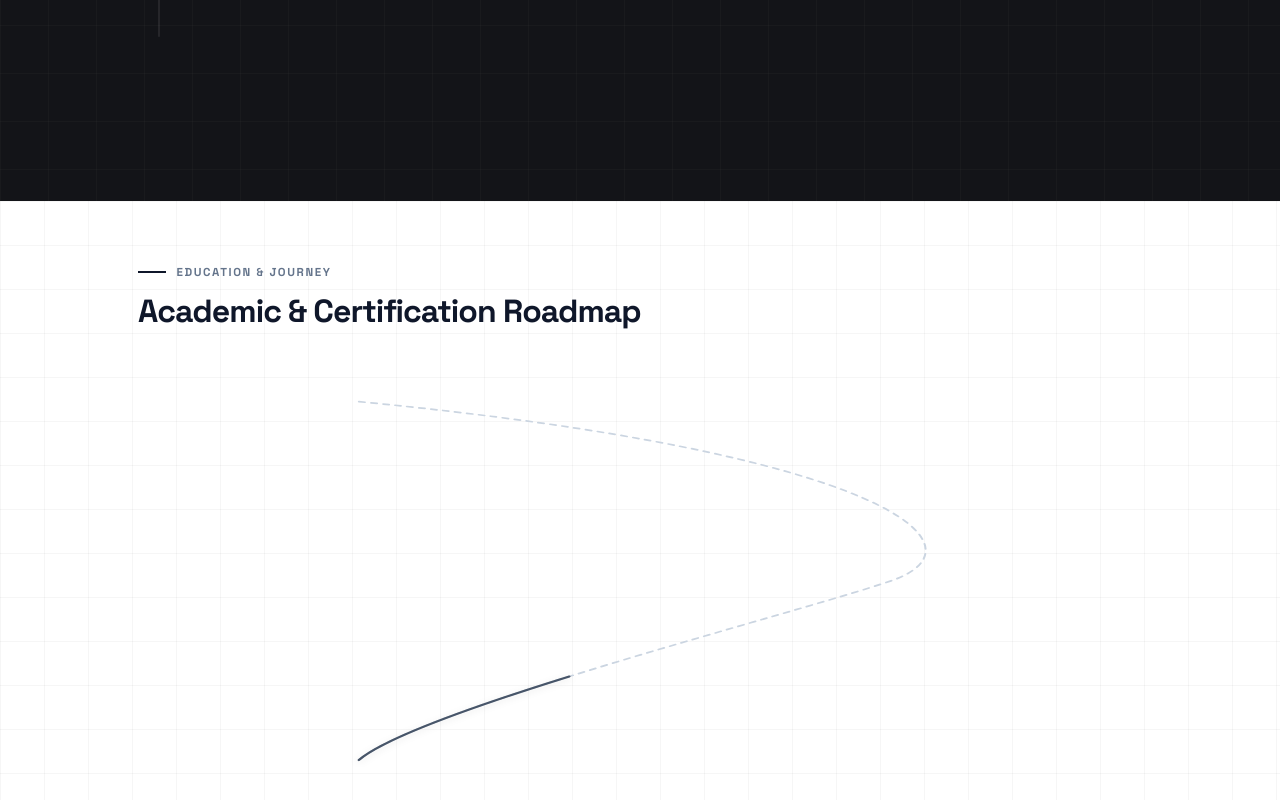
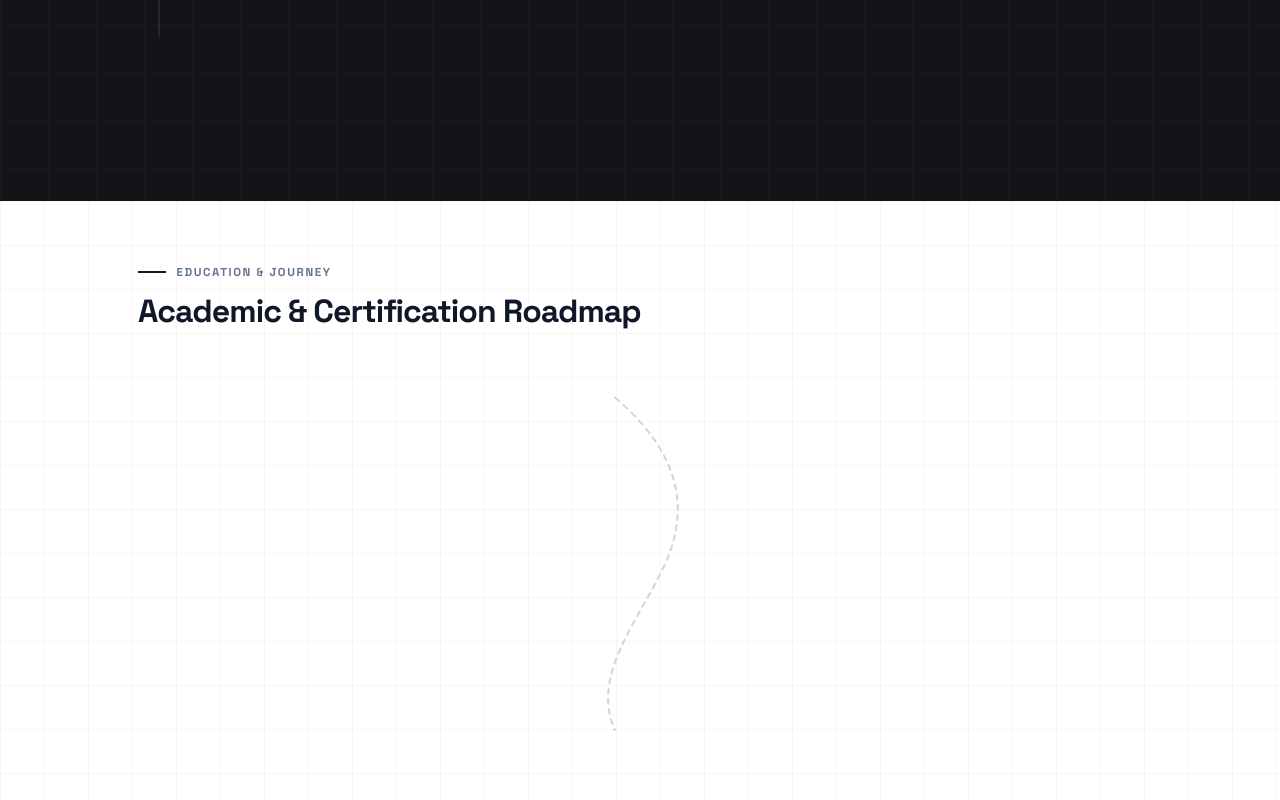
Before and after one commit to fazil-firoz/Modern-portfolio, a React (Vite) app: page / in a window 1280 px wide. Shown: the part 2307-3107 px from the top of the page. Built offline with nearby package versions, Linux system fonts and the light colour scheme.

Commit message:
fix: route wire string strictly down center corridor between pin markers without overlapping any text callouts

```diff
--- a/src/App.jsx
+++ b/src/App.jsx
@@ -340,18 +340,18 @@ function App() {
           {/* Winding Road Roadmap Container */}
           <div className="edu-roadmap-container">
 
-            {/* SVG Connecting Wire / String Line */}
+            {/* SVG Connecting Wire / String Line (Pins to Pin Center Corridor) */}
             <svg className="edu-wire-svg" viewBox="0 0 1000 520" preserveAspectRatio="none">
               {/* Base Wire String Line */}
               <path
                 className="edu-wire-base"
-                d="M 220,50 C 750,110 850,220 750,260 C 650,300 280,410 220,470"
+                d="M 475,45 C 540,110 550,175 525,240 C 500,305 450,370 475,435"
               />
               {/* Active Wire String Line (Animated Draw on Scroll) */}
               <path
                 ref={roadDashedRef}
                 className="edu-wire-active"
-                d="M 220,50 C 750,110 850,220 750,260 C 650,300 280,410 220,470"
+                d="M 475,45 C 540,110 550,175 525,240 C 500,305 450,370 475,435"
               />
             </svg>
 
--- a/src/index.css
+++ b/src/index.css
@@ -777,14 +777,28 @@ html, body, #root {
   transform: translateY(-4px);
 }
 
+/* Left Cards (MCA & BCA): Pin on Right, Text on Left facing center corridor */
 .edu-card-left {
   align-self: flex-start;
-  margin-left: 2.5rem;
+  margin-left: 2rem;
+  flex-direction: row-reverse;
+  text-align: right;
 }
 
+.edu-card-left .edu-card-header {
+  flex-direction: row-reverse;
+}
+
+/* Right Cards (Python Cert): Pin on Left, Text on Right facing center corridor */
 .edu-card-right {
   align-self: flex-end;
-  margin-right: 2.5rem;
+  margin-right: 2rem;
+  flex-direction: row;
+  text-align: left;
+}
+
+.edu-card-right .edu-card-header {
+  flex-direction: row;
 }
 
 /* Map Pin Marker Styling */
```
